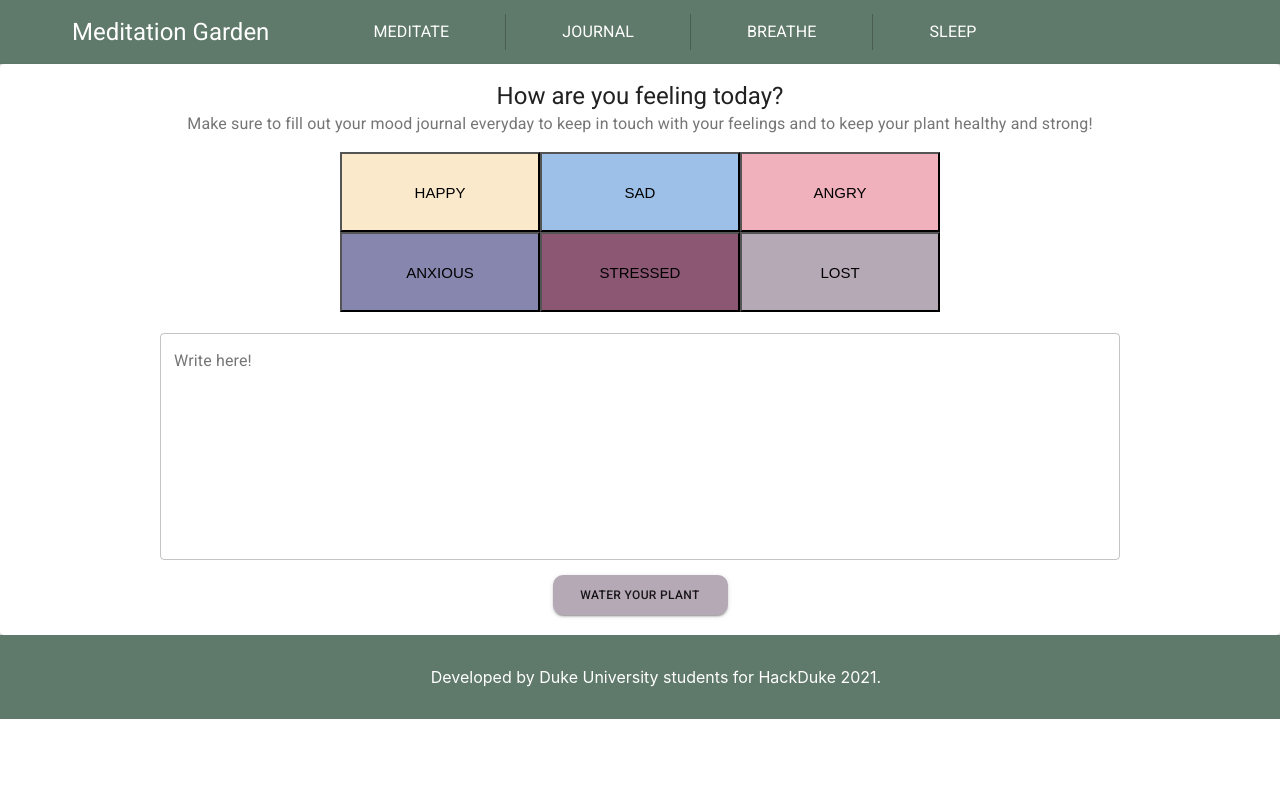
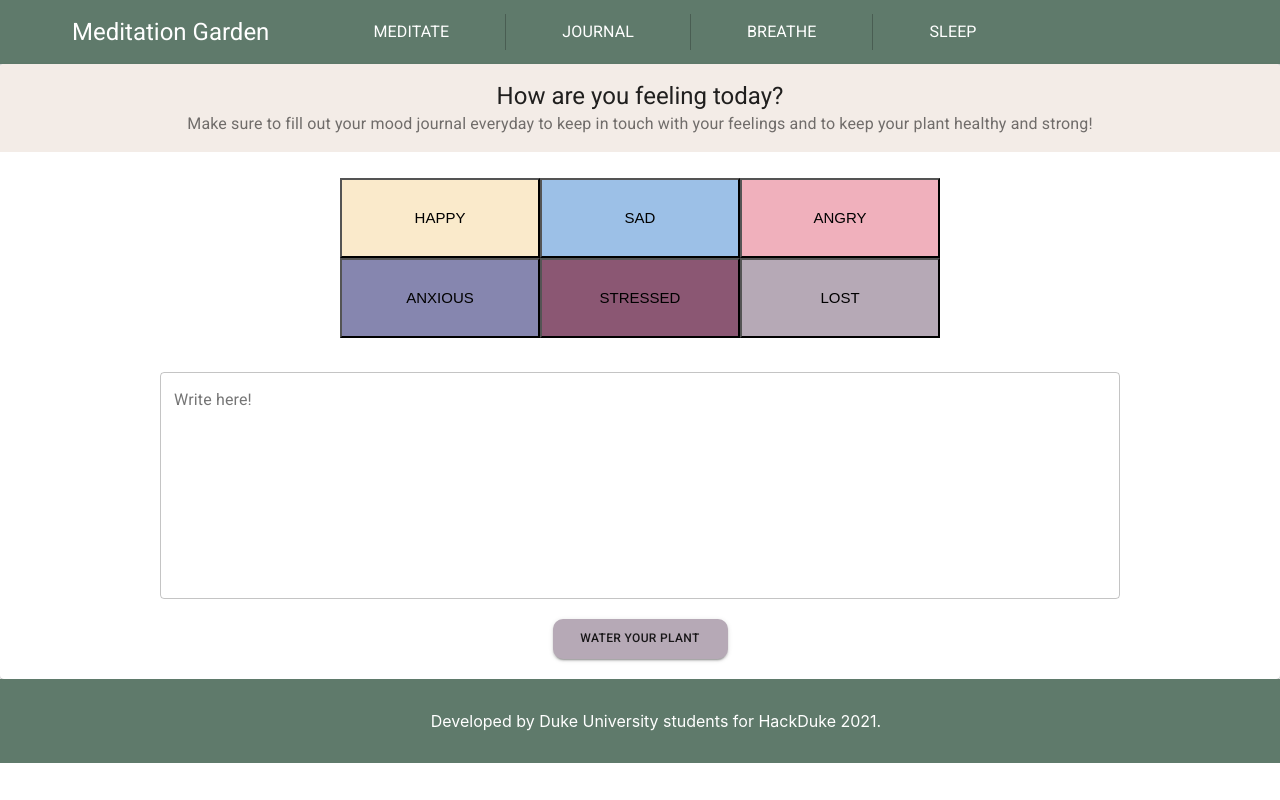
Before and after one commit to nhuang-x/Mindful-App, a React (Create React App) app: page /mood-journal in a window 1280 px wide. Shown: the top 800 px of the page. Built offline with nearby package versions, Linux system fonts and the light colour scheme.

Commit message:
journal conforms to bottom now, and color change

```diff
--- a/src/components/MoodJournal.jsx
+++ b/src/components/MoodJournal.jsx
@@ -64,18 +64,17 @@ class MoodJournal extends React.Component {
     render() {
         const mystyle = {
             paddingLeft: "13%",
-            textAlign: "left"        };
+            textAlign: "left" };
         return <div>
                     <Card>
-                <CardHeader
+                    <CardHeader
+                    style={{backgroundColor:"#F3ECE7"}}
                     title="How are you feeling today?"
                     subheader="Make sure to fill out your mood journal everyday to keep in touch with your feelings and to keep your plant healthy and strong!"
                     />
 
-
-
-                    <div>
-                        <Button
+                    <div style={{paddingTop: '2%'}}>
+                    <Button
                     type = "mood"
                     class = "happyMood"
                     onClick={this.generatePromptHappy}
@@ -112,7 +111,7 @@ class MoodJournal extends React.Component {
                     </Button>
                     </div>
 
-                    <div>
+                    <div style={{paddingBottom:'1%'}}>
                     <Button
                     type = "mood"
                     class = "anxiousMood"
@@ -163,7 +162,7 @@ class MoodJournal extends React.Component {
                     style={{width: '75%'}}>
                     </TextField>
 
-                    <div style = {{paddingTop:15, paddingBottom:20}}>
+                    <div style = {{paddingTop:20, paddingBottom:20}}>
                     <Button
                     onClick={this.submitJournal}
                     variant="contained"
```
